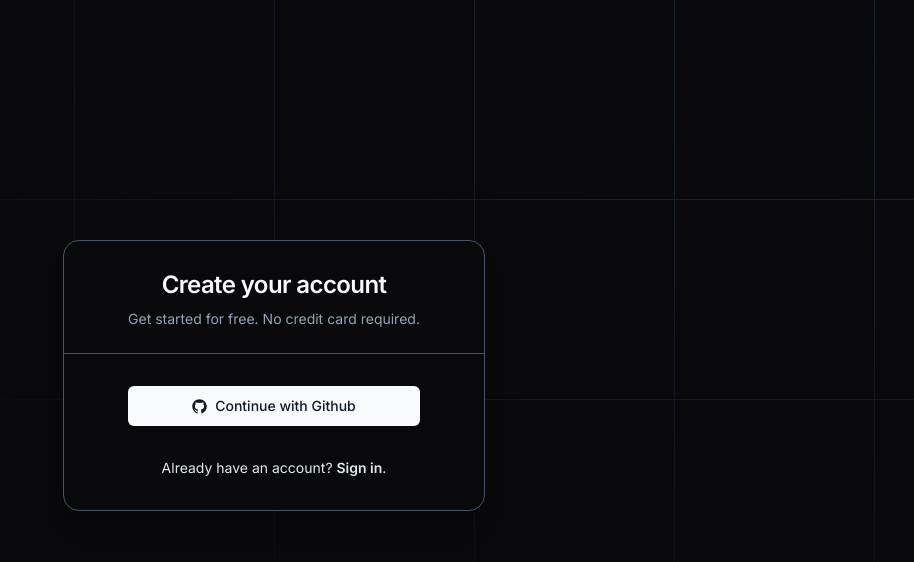
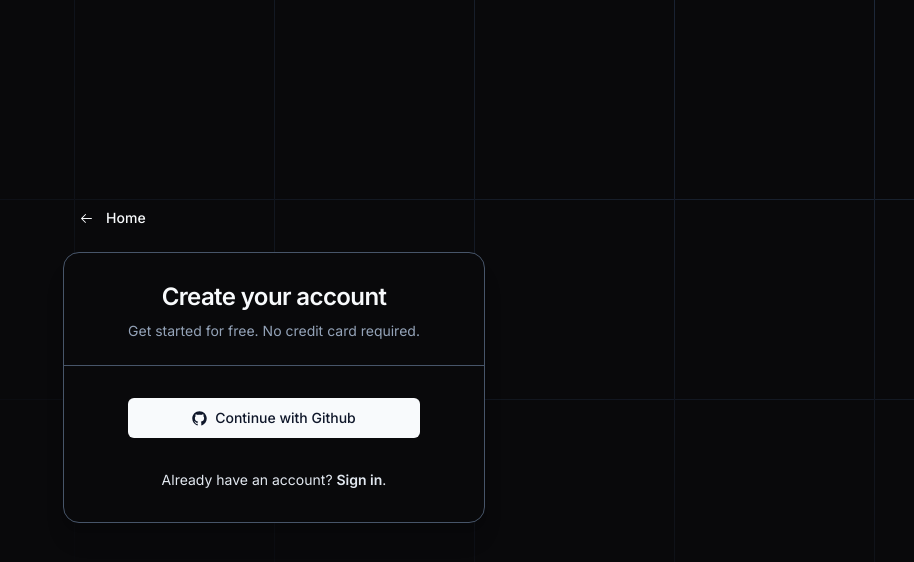
Before and after one commit to RealmRoar/website, a Next.js app: page /signup in a window 1280 px wide. Shown: the top 562 px of the page, without its empty margins (366-1280 px from the left). Built offline with nearby package versions, Linux system fonts and the light colour scheme.

Commit message:
feat: back home buttons

```diff
--- a/src/app/login/page.tsx
+++ b/src/app/login/page.tsx
@@ -1,5 +1,5 @@
 import Link from "next/link";
-import { GitHubLogoIcon } from "@radix-ui/react-icons";
+import { GitHubLogoIcon, ArrowLeftIcon } from "@radix-ui/react-icons";
 import { Button } from "@/components/ui/button";
 import {
   Card,
@@ -38,7 +38,13 @@ export default function Home() {
 
       <div className='max-w-7xl min-h-screen mx-auto px-6 flex h-screen w-screen justify-center'>
         <main>
-          <Card className='z-10 mt-[calc(30vh)] h-fit w-full max-w-md overflow-hidden border border-slate-600 sm:rounded-2xl sm:shadow-xl'>
+          <Link href='/'>
+            <Button variant='ghost' className="mt-[calc(25vh)] h-fit">
+              <ArrowLeftIcon className='mr-3' />
+              Home
+            </Button>
+          </Link>
+          <Card className='z-10 mt-[16px] h-fit w-full max-w-md overflow-hidden border border-slate-600 sm:rounded-2xl sm:shadow-xl'>
             <CardHeader className='flex flex-col items-center justify-center space-y-3 border-b border-slate-600 px-4 py-6 pt-8 text-center sm:px-16'>
               <CardTitle>Sign in to RoarSQL</CardTitle>
               <CardDescription>
--- a/src/app/page.tsx
+++ b/src/app/page.tsx
@@ -1,3 +1,4 @@
+import Link from "next/link";
 import { Button } from "@/components/ui/button";
 import Navbar from "@/components/navbar";
 
@@ -28,7 +29,7 @@ export default function Home() {
         ></rect>
       </svg>
 
-      <div className="max-w-7xl min-h-screen mx-auto px-6 sm:px-8">
+      <div className='max-w-7xl min-h-screen mx-auto px-6 sm:px-8'>
         <Navbar />
         <main>
           <div className='pt-20 sm:pt-24 mx-auto max-w-6xl px-6'>
@@ -42,7 +43,9 @@ export default function Home() {
               </p>
 
               <div className='mt-16 flex items-center justify-center space-x-4 animate-hero-heading-slide-up-fade'>
-                <Button>Get early access</Button>
+                <Link href='/signup'>
+                  <Button>Get early access</Button>
+                </Link>
               </div>
             </div>
           </div>
--- a/src/app/signup/page.tsx
+++ b/src/app/signup/page.tsx
@@ -1,5 +1,5 @@
 import Link from "next/link";
-import { GitHubLogoIcon } from "@radix-ui/react-icons";
+import { GitHubLogoIcon, ArrowLeftIcon } from "@radix-ui/react-icons";
 import { Button } from "@/components/ui/button";
 import {
   Card,
@@ -38,7 +38,13 @@ export default function Home() {
 
       <div className='max-w-7xl min-h-screen mx-auto px-6 flex h-screen w-screen justify-center'>
         <main>
-          <Card className='z-10 mt-[calc(30vh)] h-fit w-full max-w-md overflow-hidden border border-slate-600 sm:rounded-2xl sm:shadow-xl'>
+          <Link href='/'>
+            <Button variant='ghost' className='mt-[calc(25vh)] h-fit'>
+              <ArrowLeftIcon className='mr-3' />
+              Home
+            </Button>
+          </Link>
+          <Card className='z-10 mt-[16px] h-fit w-full max-w-md overflow-hidden border border-slate-600 sm:rounded-2xl sm:shadow-xl'>
             <CardHeader className='flex flex-col items-center justify-center space-y-3 border-b border-slate-600 px-4 py-6 pt-8 text-center sm:px-16'>
               <CardTitle>Create your account</CardTitle>
               <CardDescription>
```
